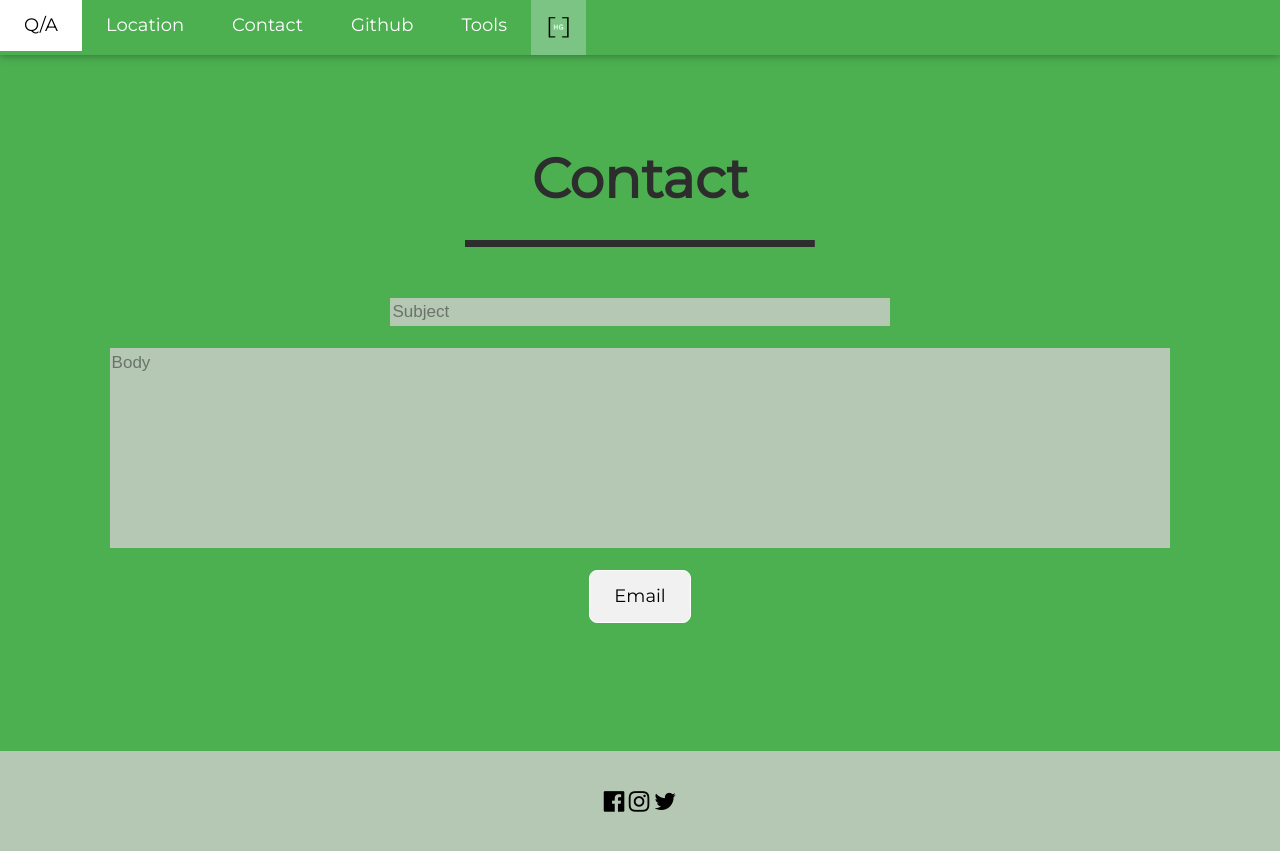
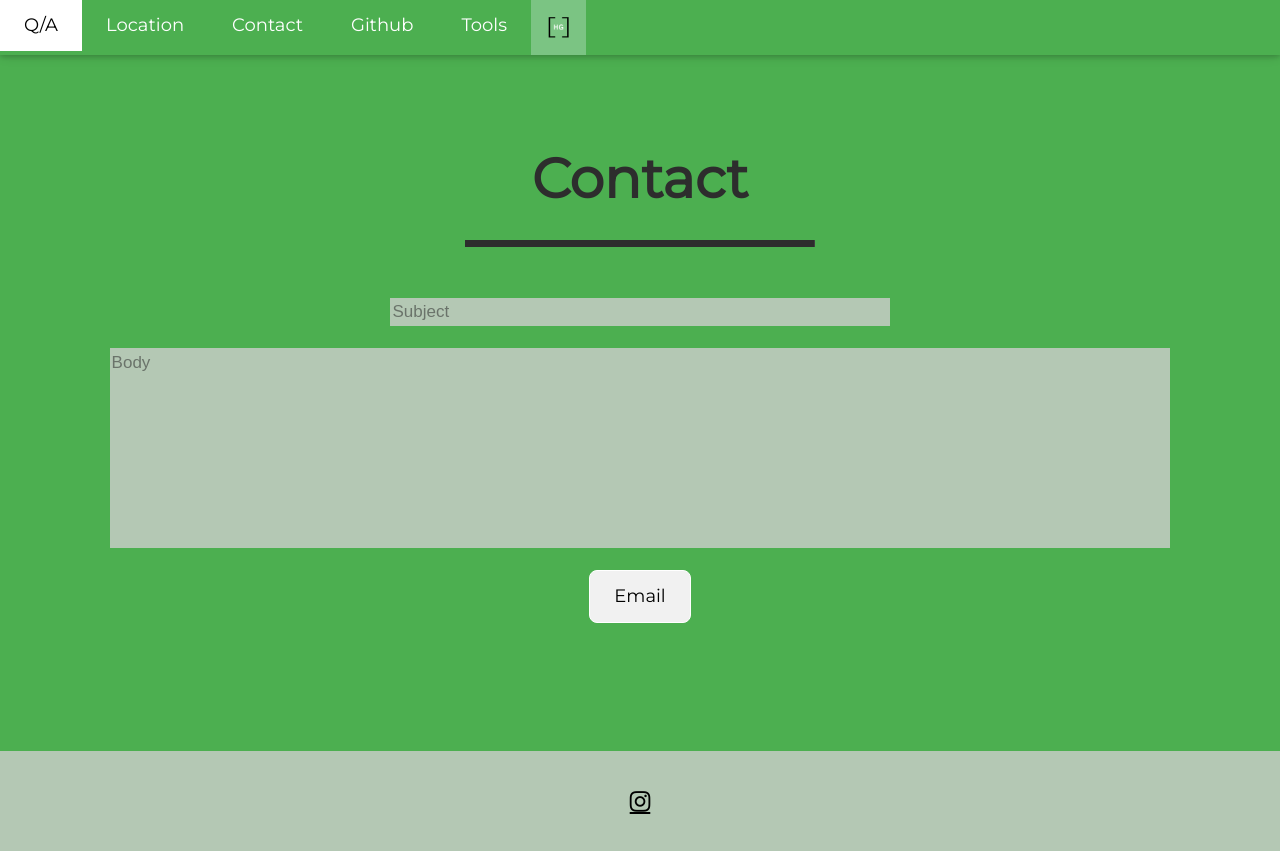
Before and after one commit to hackgwinnett/hackgwinnett.github.io, a plain HTML site: page contact.html in a window 1280 px wide. Drawn offline with nearby package versions, Linux system fonts and the light colour scheme.

Commit message:
Update contact.html

```diff
--- a/contact.html
+++ b/contact.html
@@ -153,9 +153,9 @@ input {
 <!-- Footer -->
 
   <div id= "footer", class="w3-xlarge w3-padding-32 w3-center">
-    <i class="fa fa-facebook-official w3-hover-opacity"></i>
-    <i class="fa fa-instagram w3-hover-opacity" href="https://www.instagram.com/hackgwinnett/"></i>
-    <i class="fa fa-twitter w3-hover-opacity"></i>
+
+     <a href="https://www.instagram.com/hackgwinnett/" class="fa fa-instagram w3-hover-opacity"></a>
+
  </div>
 
 
```
